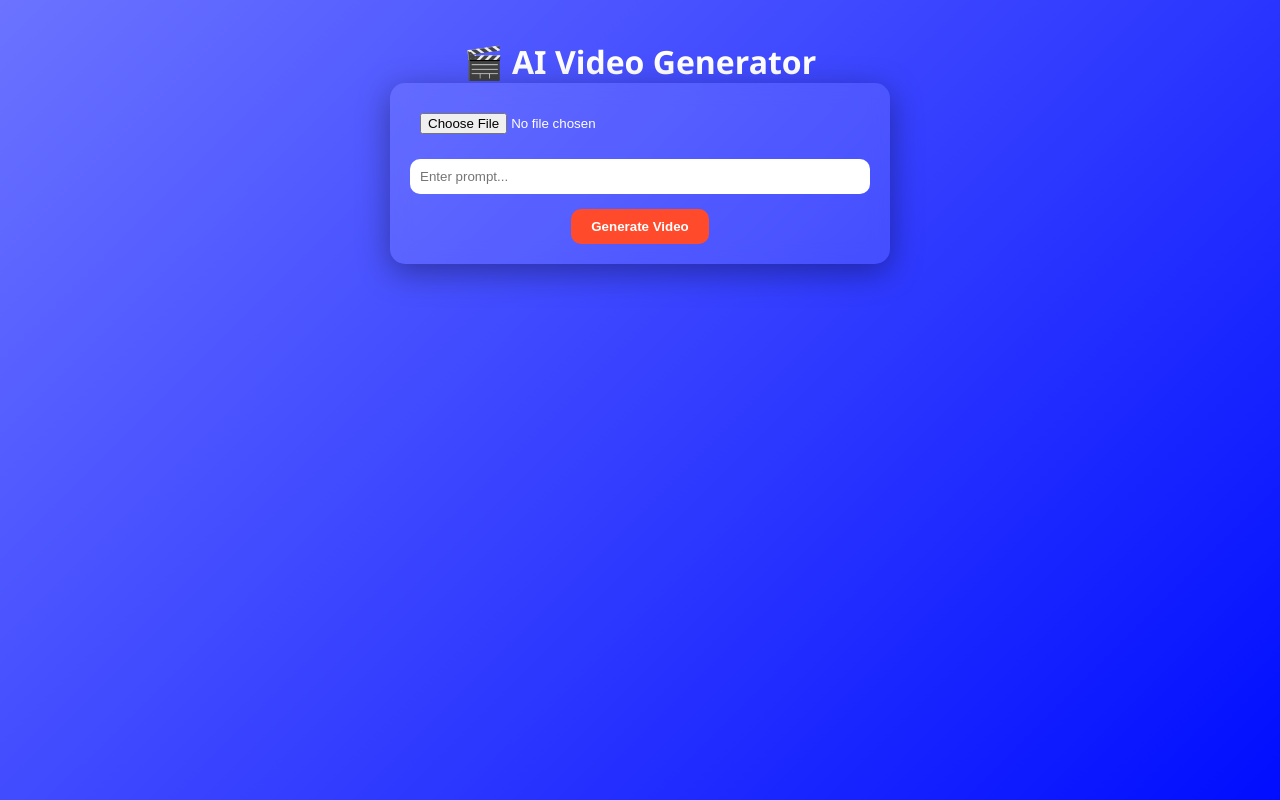
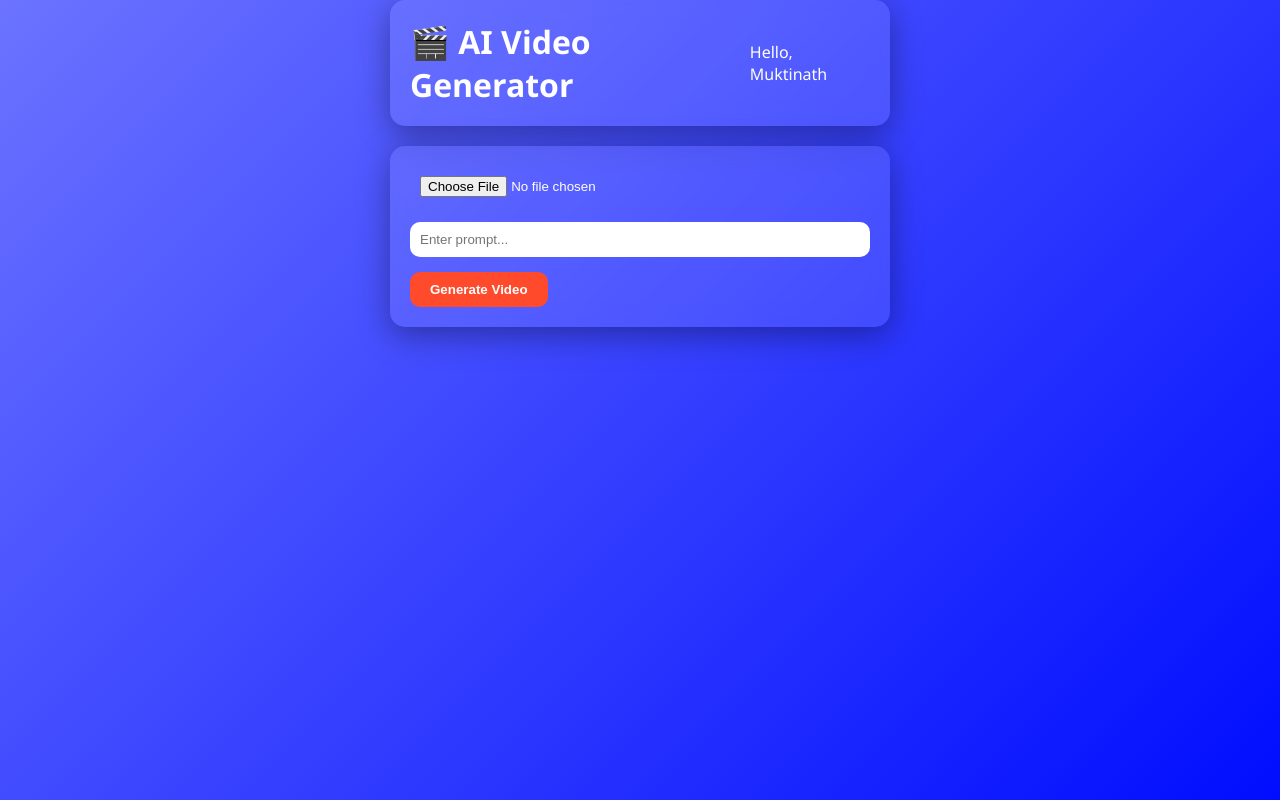
Before and after one commit to muktinathrajbanshi/ai_video_generator, a React (Vite) app in the folder client/: page / in a window 1280 px wide. Built offline with nearby package versions, Linux system fonts and the light colour scheme.

Commit message:
oh my god that's awesome but wait

```diff
--- a/client/src/components/VideoPlayer.jsx
+++ b/client/src/components/VideoPlayer.jsx
@@ -1,8 +1,7 @@
 function VideoPlayer({ video }) {
   return (
-    <div style={{ marginTop: "20px" }}>
-      <h2>Result</h2>
-      <video src={video} controls width="500" />
+    <div className="card">
+      <video src={video} controls style={{ width: '100%', borderRadius: '15px' }} />
     </div>
   );
 }
--- a/client/src/pages/Home.jsx
+++ b/client/src/pages/Home.jsx
@@ -1,16 +1,16 @@
-import { useState } from "react";
+import Navbar from "../components/Navbar";
 import UploadForm from "../components/UploadForm";
 import VideoPlayer from "../components/VideoPlayer";
+import { useState } from "react";
 
 function Home() {
   const [video, setVideo] = useState("");
+  const userId = "userId_placeholder"; // Replace with logged-in user ID
 
   return (
-    <div style={{ textAlign: "center", padding: "40px" }}>
-      <h1>🎬 AI Video Generator</h1>
-
-      <UploadForm setVideo={setVideo} />
-
+    <div>
+      <Navbar username="Muktinath" />
+      <UploadForm userId={userId} setVideo={setVideo} />
       {video && <VideoPlayer video={video} />}
     </div>
   );
```
